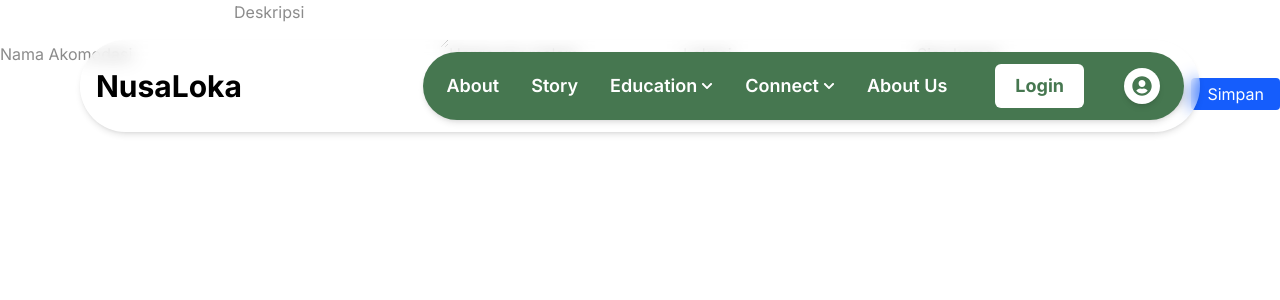
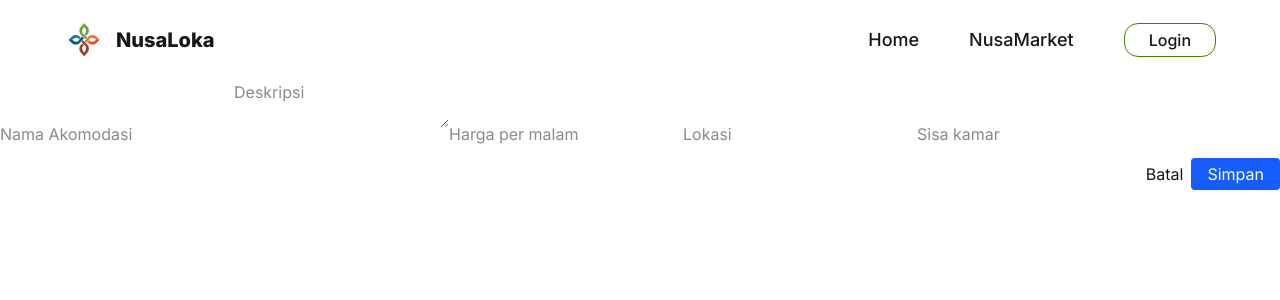
Before and after one commit to youone-its/GarudaHacks6-mboyz, a Next.js app: page /tambah in a window 1280 px wide. Shown: the top 300 px of the page. Built offline with nearby package versions, Linux system fonts and the light colour scheme.

Commit message:
feat : add changes design on navbar

```diff
--- a/package.json
+++ b/package.json
@@ -18,6 +18,7 @@
     "clsx": "^2.1.1",
     "framer-motion": "^12.23.7",
     "jsonwebtoken": "^9.0.2",
+    "lucide-react": "^0.525.0",
     "next": "15.4.2",
     "next-auth": "^4.24.11",
     "react": "19.1.0",
--- a/src/components/Navbar.tsx
+++ b/src/components/Navbar.tsx
@@ -1,202 +1,119 @@
-'use client'
+"use client";
+import React, { useState } from "react";
+import { Menu } from "lucide-react";
+import { CircleX } from "lucide-react";
+import Image from "next/image";
+import { Lato, Lora } from "next/font/google";
+const lato = Lato({ subsets: ["latin"], weight: "400" });
+const lora = Lora({ subsets: ["latin"], weight: "400" });
 
-import Link from 'next/link'
-import { usePathname } from 'next/navigation'
-import { FaChevronDown, FaUserCircle, FaBars, FaTimes } from 'react-icons/fa'
-import { useState, useEffect } from 'react'
-
-const navItems = [
-  { label: 'About', href: '/about' },
-  { label: 'Story', href: '/story' },
-  {
-    label: 'Education',
-    hasDropdown: true,
-    dropdownItems: [
-      { label: 'NusaEdu', href: '/education/nusaedu' },
-      { label: 'NusaGames', href: '/education/nusagames' },
-      { label: 'NusaArticle', href: '/education/nusaarticle' },
-    ],
-  },
-  {
-    label: 'Connect',
-    hasDropdown: true,
-    dropdownItems: [
-      { label: 'NusaMarket', href: '/connect/nusamarket' },
-      { label: 'NusaOutfit', href: '/connect/nusaoutfit' },
-      { label: 'NusaExperience', href: '/connect/nusaexperience' },
-    ],
-  },
-  { label: 'About Us', href: '/about' },
-]
-
-export default function Navbar() {
-  const pathname = usePathname()
-  const [openDropdown, setOpenDropdown] = useState<string | null>(null)
-  const [isMobile, setIsMobile] = useState(false)
-  const [mobileMenuOpen, setMobileMenuOpen] = useState(false)
-
-  useEffect(() => {
-    const handleResize = () => {
-      setIsMobile(window.innerWidth < 1100)
-    }
-
-    handleResize() // initial check
-    window.addEventListener('resize', handleResize)
-    return () => window.removeEventListener('resize', handleResize)
-  }, [])
-
-  const toggleDropdown = (label: string) => {
-    setOpenDropdown(openDropdown === label ? null : label)
-  }
+export default function NavBar() {
+  const [isOpen, setIsOpen] = useState(false);
+  const toggleMenu = () => {
+    setIsOpen(!isOpen);
+  };
 
   return (
-    <nav className="w-full fixed top-10 z-50 flex justify-center">
-      <div className="w-full max-w-7xl mx-[5vw] px-4 flex items-center justify-between relative">
+    <nav className="relative z-20 bg-lt-gray-300  px-8 md:px-16 py-5 ">
+      <div className="flex items-center justify-between">
+        {/* Logo */}
+        <div className="flex items-center gap-3">
+          <Image
+            src="/images/navbar/logo.png"
+            alt="Logo Tuas Prakarsa"
+            width={50}
+            height={49.73}
+            className="h-10 w-auto"
+          />
+          <p className="font-Loka font-extrabold text-navy-400 text-xl ">
+            NusaLoka
+          </p>
+        </div>
+        <div className="hidden md:flex items-center gap-12.5">
+          {/* Desktop Buttons */}
+          <a
+            href="/beranda"
+            className="relative font-Lato font-medium text-navy-400 text-lg after:absolute after:left-0 after:bottom-0 after:h-[2px] after:w-0 after:bg-current after:transition-all after:duration-300 hover:after:w-full"
+          >
+            Home
+          </a>
+          <a
+            href="/departemen"
+            className="relative font-Lato font-medium text-navy-400 text-lg after:absolute after:left-0 after:bottom-0 after:h-[2px] after:w-0 after:bg-current after:transition-all after:duration-300 hover:after:w-full"
+          >
+            NusaMarket
+          </a>
+          <a
+            href="/login"
+            className="px-6 py-1  hover:scale-110 transition-all duration-300 rounded-[14px] flex items-center justify-center text-md border-1 border-lime-700 hover:border-white"
+          >
+            <p className="font-Lato text-lt-gray-300 font-medium ">Login</p>
+          </a>
+        </div>
 
-        {/* Base layer container */}
-        <div className="w-fit bg-white/30 rounded-full px-4 py-3 flex items-center justify-between backdrop-blur-sm shadow-md md:w-full ml-auto">
+        <div className="md:hidden flex items-center">
+          <button onClick={toggleMenu} aria-label="Open menu">
+            <Menu color="#1D4776" size={28} />
+          </button>
+        </div>
+      </div>
 
-          {/* Logo */}
-          <Link href="/" className="text-black text-3xl font-bold hidden md:inline">
-            NusaLoka
-          </Link>
+      <div
+        className={`fixed inset-0 z-30 bg-[#F0F4F9] transform transition-transform duration-300 ease-in-out ${
+          isOpen ? "translate-x-0" : "translate-x-full"
+        } md:hidden`}
+      >
+        <div className="flex flex-col items-center justify-center h-full">
+          {/* Mobile Homepage*/}
+          <Image
+            src="/navbar/logo.png"
+            alt="Logo Tuas Prakarsa"
+            width={125}
+            height={124.31}
+            className="h-31.25 w-auto mt-30"
+          />
+          {/* Mobile Buttons */}
+          <div className="flex flex-col items-center text center gap-7.5 mt-9.75 ">
+            <a
+              href="/beranda"
+              className="h-[39px] w-3xs bg-white rounded-2xl flex items-center justify-center shadow-md"
+            >
+              <p className="font-body font-medium text-lg">Beranda</p>
+            </a>
+            <a
+              href="/departemen"
+              className="h-[39px] w-3xs bg-white rounded-2xl flex items-center justify-center shadow-md"
+            >
+              <p className="font-body font-medium text-navy-400 text-lg">
+                Departemen
+              </p>
+            </a>
+            <a
+              href="/blog"
+              className="h-[39px] w-3xs bg-white rounded-2xl flex items-center justify-center shadow-md"
+            >
+              <p className="font-body font-medium text-navy-400 text-lg">
+                Blog
+              </p>
+            </a>
 
-          {/* Bubble Navbar */}
-          <div className="bg-[#467750] text-white px-3 py-1 md:px-6 md:py-3 rounded-full flex items-center shadow-md text-sm md:text-lg font-semibold relative w-fit md:w-auto ml-auto">
-            {/* Mobile: Hamburger + Profile */}
-            {isMobile ? (
-              <div className="flex items-center gap-4">
-                {/* Hamburger */}
-                <button
-                  onClick={() => setMobileMenuOpen(!mobileMenuOpen)}
-                  className="text-white text-lg md:text-xl focus:outline-none"
-                >
-                  {mobileMenuOpen ? <FaTimes /> : <FaBars />}
-                </button>
+            <a
+              href="#"
+              className="mx-[25px] w-[256px] h-[39px] pr-6 pl-6 bg-navy-400 rounded-[14px] flex items-center justify-center text-3/4xl mt-26.75"
+            >
+              <p className="font-body text-lt-gray-300 font-medium ">Login</p>
+            </a>
+          </div>
 
-                {/* Profile Circle */}
-                <Link href="/profile">
-                  <div className="w-7 h-7 md:w-9 md:h-9 bg-white rounded-full flex items-center justify-center shadow-md hover:scale-105 transition cursor-pointer">
-                    <FaUserCircle className="text-[#467750] text-xl" />
-                  </div>
-                </Link>
-
-                {/* Mobile Menu */}
-                {mobileMenuOpen && (
-                  <div className="absolute top-full right-0 mt-2 bg-white text-[#467750] rounded-md shadow-lg py-1 w-40 md:w-52 z-50 text-sm md:text-base">
-                    <Link
-                      href="/"
-                      className="block px-4 py-2 hover:bg-[#467750] hover:text-white transition"
-                    >
-                      NusaLoka
-                    </Link>
-
-                    {navItems.map(({ label, href, hasDropdown, dropdownItems }) => (
-                      <div key={label} className="border-t">
-                        {hasDropdown ? (
-                          <>
-                            <button
-                              onClick={() => toggleDropdown(label)}
-                              className="w-full text-left px-4 py-2 flex items-center justify-between hover:bg-[#467750] hover:text-white transition"
-                            >
-                              {label}
-                              <FaChevronDown className="text-xs ml-2" />
-                            </button>
-                            {openDropdown === label && (
-                              <div>
-                                {dropdownItems.map((item) => (
-                                  <Link
-                                    key={item.href}
-                                    href={item.href}
-                                    className="block px-6 py-2 text-sm hover:bg-[#467750] hover:text-white transition"
-                                  >
-                                    {item.label}
-                                  </Link>
-                                ))}
-                              </div>
-                            )}
-                          </>
-                        ) : (
-                          <Link
-                            href={href ?? '/home'}
-                            className="block px-4 py-2 hover:bg-[#467750] hover:text-white transition"
-                          >
-                            {label}
-                          </Link>
-                        )}
-                      </div>
-                    ))}
-
-                    <Link
-                      href="/login"
-                      className="block mt-2 px-4 py-2 text-center bg-[#467750] text-white rounded-md mx-2 hover:opacity-90 transition"
-                    >
-                      Login
-                    </Link>
-                  </div>
-                )}
-              </div>
-            ) : (
-              // Desktop: Full Navbar Items + Login + Profile
-              <div className="flex items-center gap-8">
-                {navItems.map(({ label, href, hasDropdown, dropdownItems }) => (
-                  <div key={label} className="relative">
-                    {hasDropdown ? (
-                      <button
-                        onClick={() => toggleDropdown(label)}
-                        className={`flex items-center gap-1 hover:underline transition ${
-                          pathname?.startsWith(`/${dropdownItems?.[0]?.href?.split('/')?.[1] ?? ''}`) ? 'underline' : ''
-                        }`}
-                      >
-                        {label}
-                        <FaChevronDown className="text-xs" />
-                      </button>
-                    ) : (
-                      <Link
-                        href={href ?? '/home'}
-                        className={`hover:underline transition ${
-                          pathname === href ? 'underline' : ''
-                        }`}
-                      >
-                        {label}
-                      </Link>
-                    )}
-
-                    {hasDropdown && openDropdown === label && (
-                      <div className="absolute top-full left-0 bg-white text-[#467750] mt-2 rounded-md shadow-lg w-40 py-2 z-50">
-                        {dropdownItems.map((item) => (
-                          <Link
-                            key={item.href}
-                            href={item.href}
-                            className="block px-4 py-2 hover:bg-[#467750] hover:text-white transition"
-                          >
-                            {item.label}
-                          </Link>
-                        ))}
-                      </div>
-                    )}
-                  </div>
-                ))}
-
-                <Link
-                  href="/login"
-                  className="ml-4 bg-white text-[#467750] px-5 py-2 rounded-md font-bold hover:opacity-90 transition"
-                >
-                  Login
-                </Link>
-
-                {/* Profile Circle */}
-                <Link href="/profile" className="ml-2">
-                  <div className="w-9 h-9 bg-white rounded-full flex items-center justify-center shadow-md hover:scale-105 transition cursor-pointer">
-                    <FaUserCircle className="text-[#467750] text-base md:text-xl" />
-                  </div>
-                </Link>
-              </div>
-            )}
-          </div>
+          <button
+            onClick={toggleMenu}
+            aria-label="Close menu"
+            className="mt-9 cursor-pointer"
+          >
+            <CircleX size={70} strokeWidth={1} color="#1D4776" />
+          </button>
         </div>
       </div>
     </nav>
-  )
-
+  );
 }
```
Also changed, not shown: public/images/navbar/logo.png (added), 1 other file (tests, documents, lock files or other folders).
